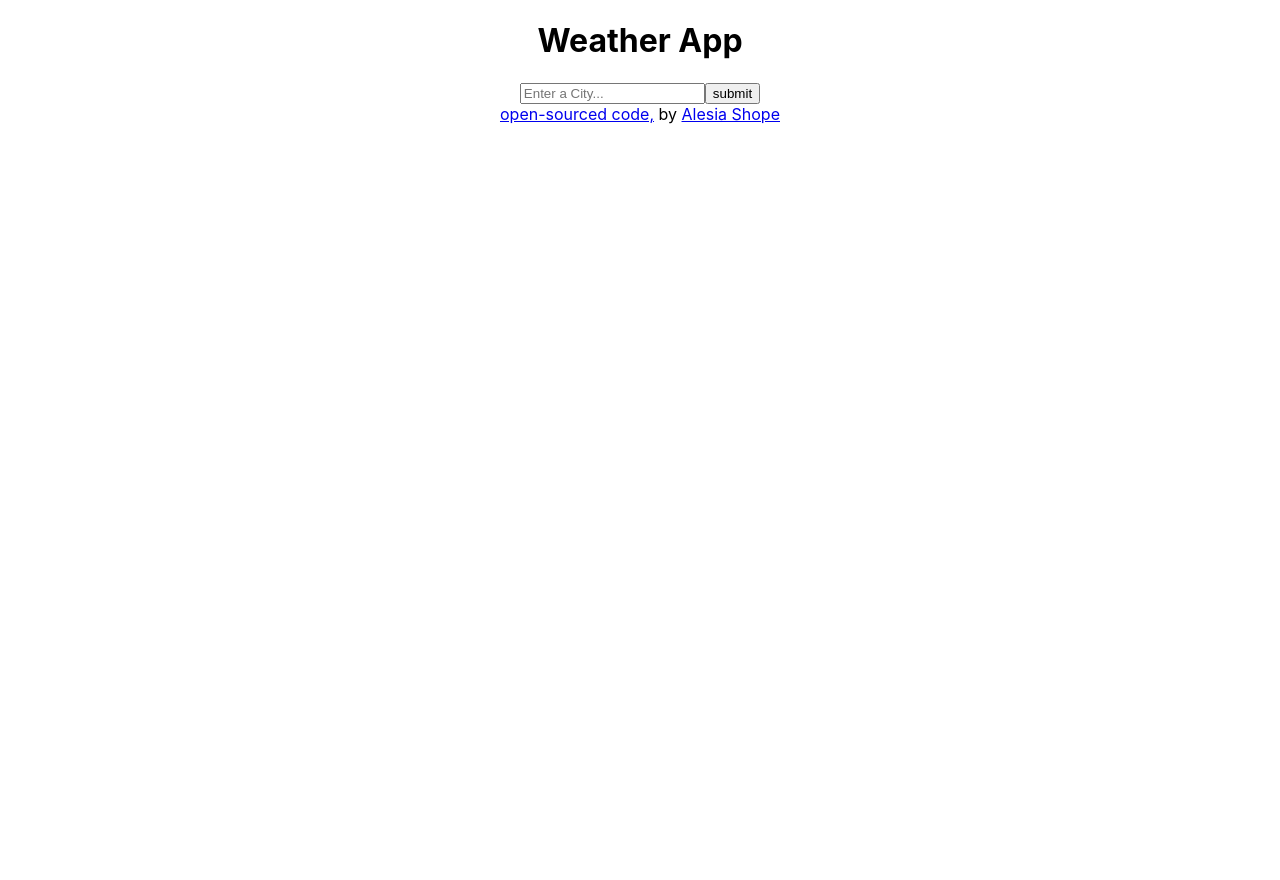
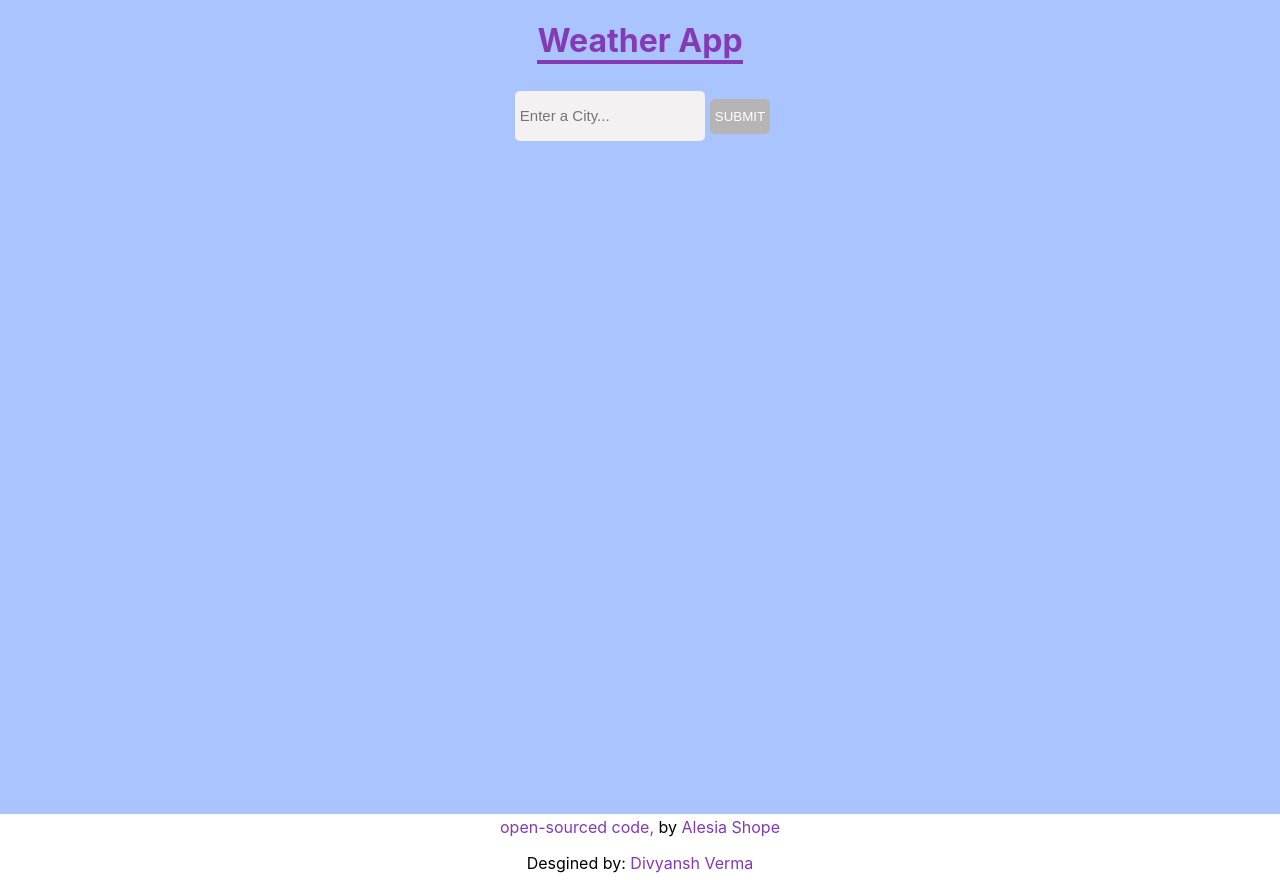
Before and after one commit to avsangel/weather-app-react, a React (Create React App) app: page / in a window 1280 px wide. Before the commit the page ends 800 px from the top, so only its background shows below. Built offline with nearby package versions, Linux system fonts and the light colour scheme.

Commit message:
frontend designing completed

```diff
--- a/src/Search.js
+++ b/src/Search.js
@@ -15,8 +15,9 @@ export default function Search() {
         type="search="
         placeholder="Enter a City..."
         onChange={updateCity}
+        className="input-box"
       />
-      <input type="submit" value="submit" />
+      <input className="button" type="submit" value="submit" />
     </form>
   );
 
@@ -53,21 +54,29 @@ export default function Search() {
 
   if (temperature) {
     return (
-      <div>
+      <div className="out">
+        <div className="form">
           {form}
-        <h4> The weather in {city} is currently</h4>
+        </div>
+        <h4 className="heading"> Weather: {city}</h4>
+        <div className="container">
           <ul>
-          <li>Temperature: {Math.round(temperature)}°F</li>
-          <li>Description: {description}</li>
-          <li>Humidity: {humidity}%</li>
-          <li>Wind: {wind}km/h</li>
             <li>
               <img
                 src={`https://openweathermap.org/img/wn/${icon}@2x.png`}
                 alt="Description"
+                className="image"
               />
             </li>
+            <li className="temp">{Math.round(temperature)}°F</li>
+            <li className="des">{description}</li>
+            <div className="mess">
+              <li className="list-item">Humidity: {humidity}%</li>
+              <li className="list-item">Wind: {wind}km/h</li>
+            </div>
+
           </ul>
+        </div>
       </div>
     );
   } else {
--- a/src/index.css
+++ b/src/index.css
@@ -16,3 +16,141 @@ code {
   font-family: source-code-pro, Menlo, Monaco, Consolas, "Courier New",
     monospace;
 }
+
+#root{
+  /* border: 5px solid red; */
+  display: flex;
+  flex-direction: column;
+  align-items: center;
+  /* justify-content: center; */
+  height: 110vh;
+  position: relative;
+  background-color: #AAC4FF;
+}
+
+.weath-head{
+  color: rgb(131,58,180);
+  border-bottom: 4px solid rgb(131,58,180);
+}
+
+
+.out{
+  /* border: 1px solid black; */
+  border-radius: 10px;
+  width: 350px;
+  height: 600px;
+  /* padding: 10px; */
+  background-color: white;
+  display: flex;
+  flex-direction: column;
+  align-items: center;
+  justify-content: center;
+  position: relative;
+}
+
+.form{
+  position: absolute;
+  top: 5%;
+}
+
+.container{
+  border-radius: 15px;
+  padding: 10px;
+  background: #427BFF;
+  display: flex;
+  /* align-items: center; */
+  justify-content: center;
+  width: 85%;
+  height: 60%;
+  position: absolute;
+  bottom: 4%;
+  /* margin-bottom: 6px; */
+  /* border: 1px solid black; */
+}
+
+
+.link-cont{
+  border: 1px solid white;
+  position: absolute;
+  width: 100%;
+  bottom: 0;
+  transform: translateX(-50%);
+  padding: 2px;
+  background-color: white;
+  height: 60px
+}
+
+.heading{
+  /* border: 5px solid black; */
+  /* z-index: 999; */
+  position: absolute;
+  top: 12%;
+  color: #6A6A6A;
+  font-size: 2rem;
+  text-transform: capitalize;
+}
+
+.link{
+  /* border: 1px solid black; */
+  text-decoration: none;
+  color: rgba(131,58,180,1);
+  cursor: pointer;
+}
+
+.input-box{
+  border: none;
+  background-color: rgb(243, 241, 241);
+  height:40px;
+  width: 180px;
+  border-radius: 5px;
+  padding: 5px;
+  outline: none;
+  color:#6A6A6A ;
+  font-size: 15px;
+  margin: 5px;
+}
+
+
+.button{
+  border: none;
+  outline: none;
+  background-color: rgb(182, 180, 180);
+  height:35px;
+  border-radius: 5px;
+  padding: 5px;
+  color: white;
+  text-transform: uppercase;
+}
+
+
+.image{
+  height: 180px;
+  margin-top: -40px;
+}
+
+.temp{
+  color:white;
+  font-size: 5rem;
+  margin-top: -50px;
+}
+
+.des{
+  color:white;
+  font-size: 20px;
+  text-transform: capitalize;
+}
+
+.mess{
+  display: flex;
+  align-items: center;
+  justify-content: space-around;
+  /* border: 1px solid black; */
+  width: 100%;
+  height: 40%
+}
+
+.mess li{
+  padding: 6px;
+  color: white;
+  font-size: 15px;
+}
--- a/src/index.js
+++ b/src/index.js
@@ -7,14 +7,16 @@ import Search from "./Search";
 const root = ReactDOM.createRoot(document.getElementById("root"));
 root.render(
   <React.StrictMode>
-    <h1>Weather App</h1>
+    <header><h1 className="weath-head">Weather App</h1></header>
     <Search />
     <footer>
       {" "}
+      <div className="link-cont">
         <a
           href="https://github.com/avsangel/weather-app-react"
           target="_blank"
           rel="noreferrer"
+          className="link"
         >
           open-sourced code,
         </a>{" "}
@@ -23,10 +25,26 @@ root.render(
           href="https://github.com/avsangel?tab=repositories&ocid=AIDcmmcwpj1e5v_SEM__k_CjwKCAjw4f6zBhBVEiwATEHFVtRDTlvEsi5Kmbtt1GDzKE92CsBoBDIXvKeELijRuxY7kC8ZYM6whhoC4aEQAvD_BwE_k_"
           target="_blank"
           rel="noreferrer"
+          className="link"
         >
           {" "}
           Alesia Shope
         </a>
+        {/* <br /> */}
+        <p>Desgined by:
+
+          <a
+            href="https://github.com/Divyverma"
+            target="_blank"
+            rel="noreferrer"
+            className="link"
+          >
+            {" "}
+            Divyansh Verma
+          </a>
+        </p>
+      </div>
+
     </footer>
   </React.StrictMode>
 );
```
Also changed, not shown: 1 other file (tests, documents, lock files or other folders). Lines whose indentation alone changed are shown as unchanged.
